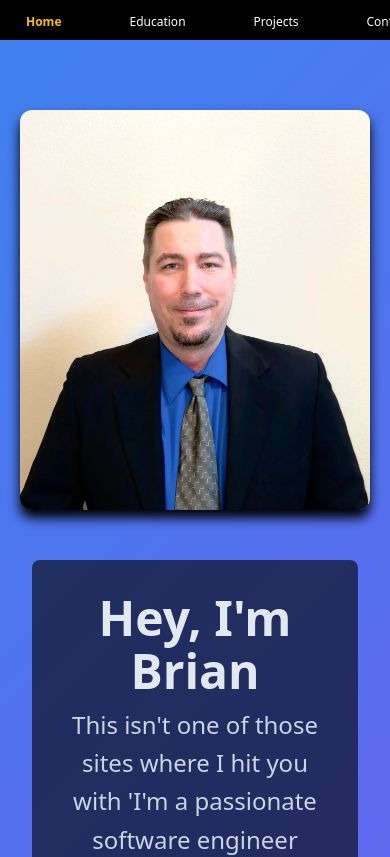
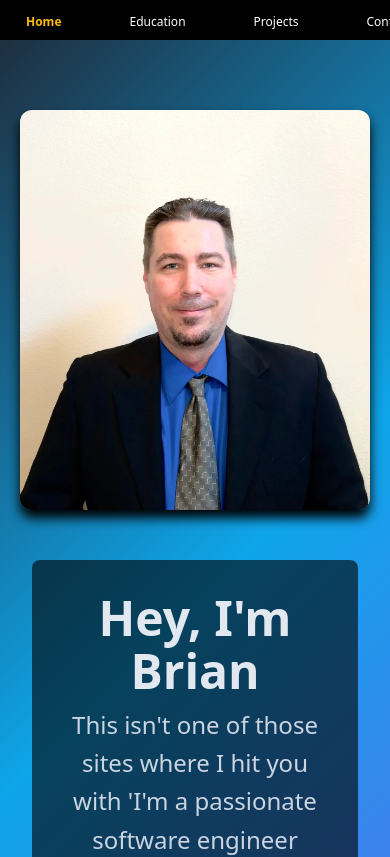
Before and after one commit to clutch42/brian-engel-portfolio, a React (Vite) app: page / in a window 390 px wide. Shown: the top 857 px of the page. Built offline with nearby package versions, Linux system fonts and the light colour scheme.

Commit message:
disable bg animation for mobile

```diff
--- a/src/App.css
+++ b/src/App.css
@@ -93,7 +93,7 @@ p {
   top: 0;
   left: 0;
   width: 100%;
-  min-height: 100%;
+  min-height: 100vh;
   z-index: -1;
 }
 
@@ -124,3 +124,11 @@ p {
     background-color: #f9f9f9;
   }
 }
+
+/* Media Query to disable animation on mobile devices */
+@media (max-width: 768px) {
+  .animated-bg {
+    animation: none; /* Disable animation for mobile devices */
+    background-size: 100% 100%; /* Ensure background still covers the screen */
+  }
+}
```
